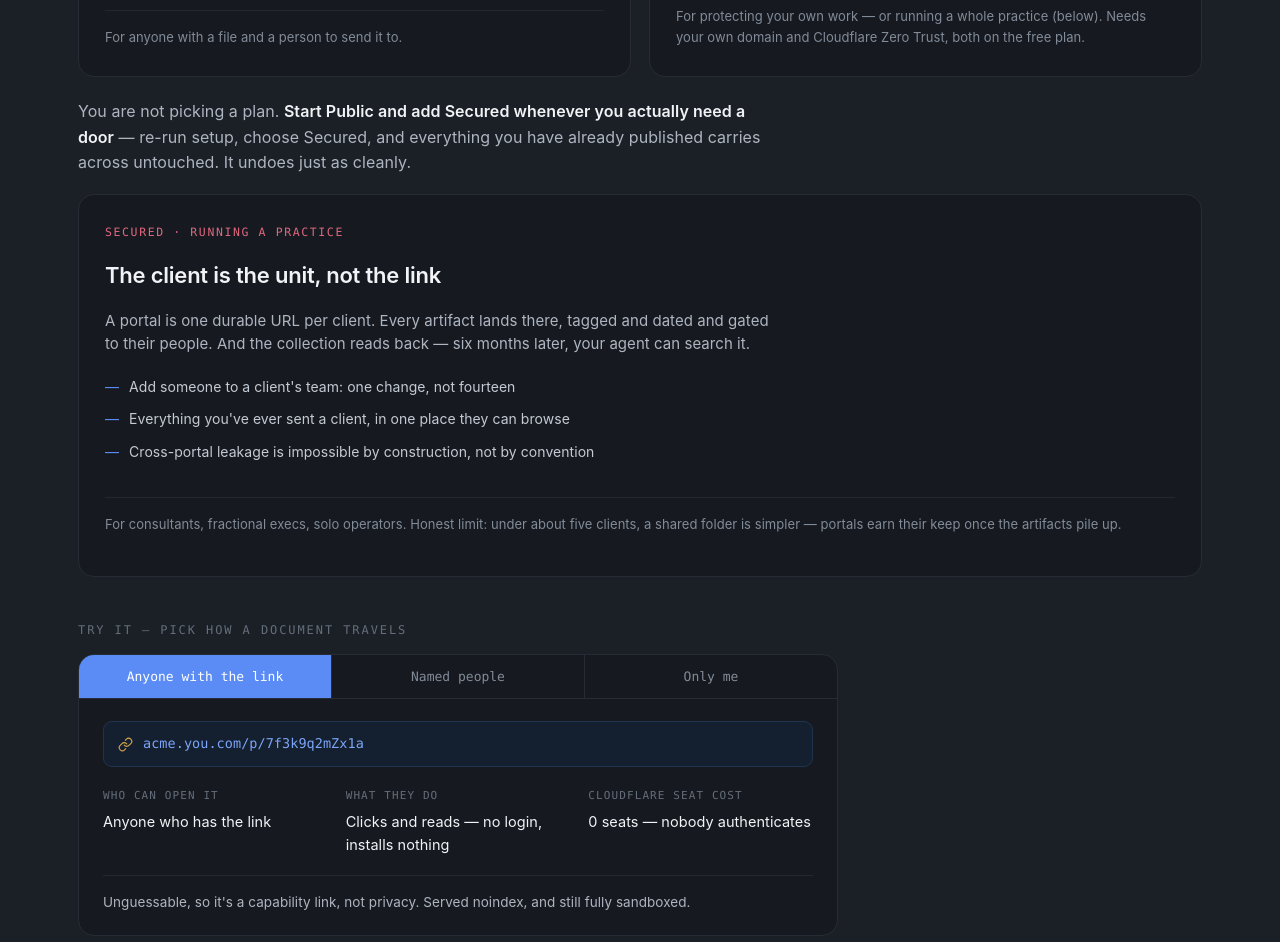
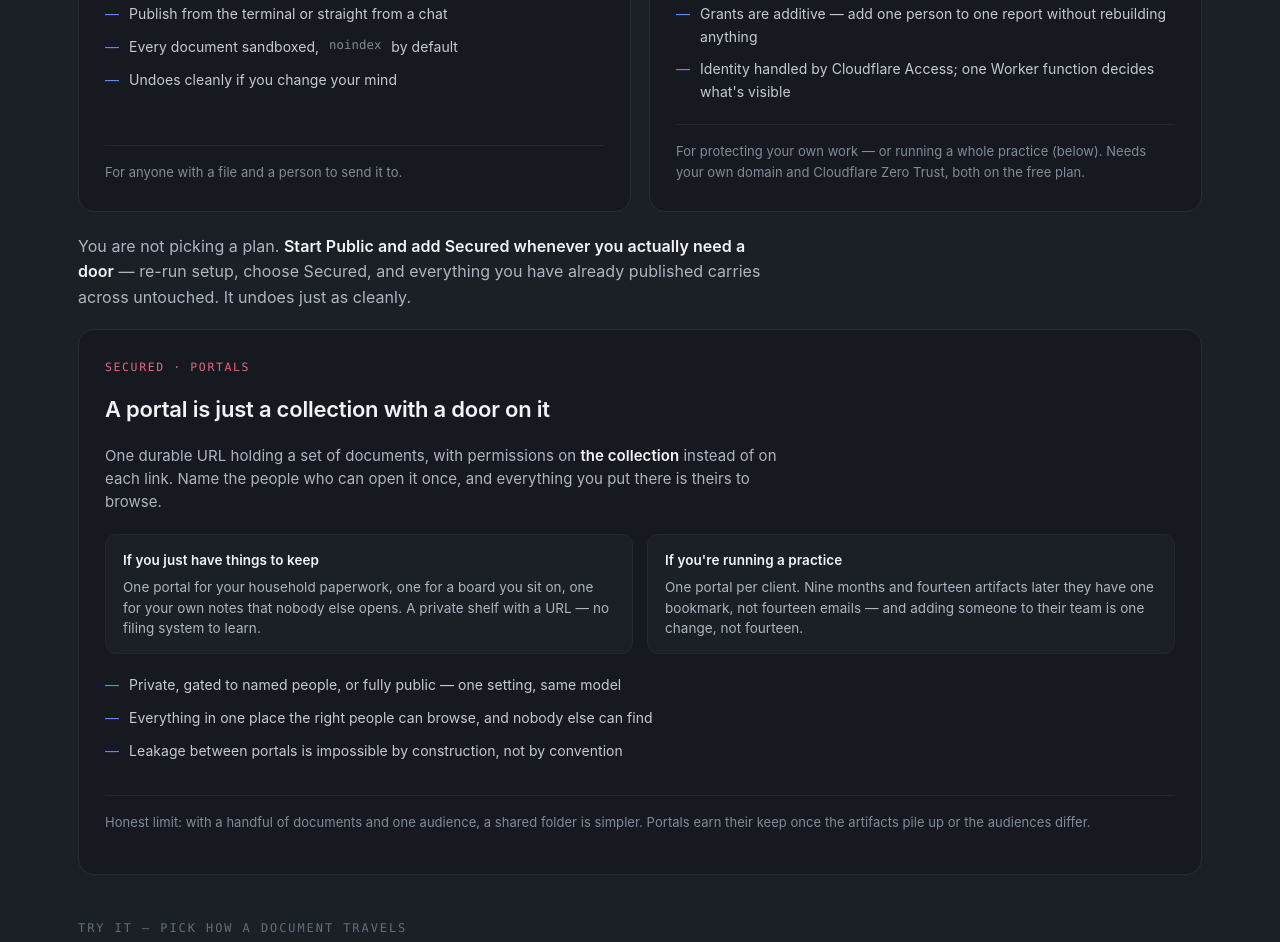
Before and after one commit to danjamk/pagevault, a website: page docs/index.html in a window 1280 px wide. Shown: the part 1878-2820 px from the top of the page. Drawn offline with Linux system fonts and the light colour scheme.

Commit message:
docs: say AI, and stop framing portals as a consultant's tool
Four fixes to the product page, all about who the reader thinks the page is
talking to.

Markdown was missing from the problem statement. The page opened on "an HTML
file is the one thing nothing will carry" and never mentioned the format an
AI actually hands you by default. Outside a developer's editor Markdown
arrives as a wall of asterisks — the same failure.

Portals read as a consulting feature. They were introduced under "running a
practice" with a payoff about fourteen client artifacts, so anyone without
clients had no reason to keep reading. A portal is a collection with a door
on it, which is useful to someone who just wants a private shelf with a URL.
The card now leads with that and splits into two cases, one of which is
still the practice.

"An agent" is jargon here. The most differentiating paragraph on the page
turned on "the thing that only works because an agent is involved", which to
a general reader is ambiguous at best. It now says an AI assistant is in the
loop and shows the moment: you ask Claude a question months later and it
answers out of the client's portal instead of you hunting for a file.

The view-tracking card understated the constraint. It is `pagevault views`,
a CLI command, and it is deliberately not in the browser console: reading
Analytics Engine needs an account-scoped Cloudflare token, and the console
runs inside the Worker. Putting it there means handing the Worker a far
wider credential than it holds — the widening ADR-002 exists to prevent.
Better said out loud than left looking like a missing feature.

```diff
--- a/docs/index.html
+++ b/docs/index.html
@@ -96,7 +96,8 @@
       <p class="eyebrow quiet">The everyday version</p>
       <h2 style="font-size:clamp(26px,3.6vw,38px);line-height:1.15;font-weight:600;letter-spacing:-0.02em;color:var(--pv-ink);max-width:16ch">An HTML file is the one thing nothing will carry.</h2>
       <p style="font-size:18px;line-height:1.62;color:var(--pv-text-2);margin:24px 0 0">Drive won't render it. Email mangles it. Slack strips it. A public link is all-or-nothing, and the "just zip it" version ends with someone opening <code style="font-size:.9em;color:var(--pv-code-tx);background:var(--pv-code-bg);border:1px solid var(--pv-code-bd);border-radius:5px;padding:1px 6px">report.html</code> in Notepad.</p>
-      <p style="font-size:18px;line-height:1.62;color:var(--pv-text-2);margin:18px 0 0">So the good artifact — the infographic, the model, the write-up you and an agent spent an afternoon on — arrives as an attachment nobody opens.</p>
+      <p style="font-size:18px;line-height:1.62;color:var(--pv-text-2);margin:18px 0 0"><b style="color:var(--pv-ink);font-weight:600">Markdown has most of the same problem.</b> It is what your AI hands you by default, and outside a developer's editor it arrives as a wall of asterisks and pound signs. Both formats share one trait: they are finished work that looks unfinished everywhere you can actually send them.</p>
+      <p style="font-size:18px;line-height:1.62;color:var(--pv-text-2);margin:18px 0 0">So the good artifact — the infographic, the model, the write-up you and your AI spent an afternoon on — arrives as an attachment nobody opens.</p>
     </div>
   </div>
 </section>
@@ -142,15 +143,25 @@
 
     <!-- Running a practice — the payoff of Secured, not a third tier -->
     <div style="display:flex;flex-direction:column;background:var(--pv-surface);border:1px solid var(--pv-border);border-radius:16px;padding:28px 26px;margin-top:18px">
-      <div style="display:flex;align-items:center;gap:8px;font-family:ui-monospace,Menlo,monospace;font-size:11.5px;letter-spacing:.14em;text-transform:uppercase;color:var(--pv-lv-public);margin-bottom:16px">Secured · running a practice</div>
-      <h3 style="font-size:22px;font-weight:600;letter-spacing:-0.01em;color:var(--pv-ink)">The client is the unit, not the link</h3>
-      <p style="font-size:15px;line-height:1.55;color:var(--pv-text-2);margin:16px 0 20px;max-width:72ch">A portal is one durable URL per client. Every artifact lands there, tagged and dated and gated to their people. And the collection reads back — six months later, your agent can search it.</p>
+      <div style="display:flex;align-items:center;gap:8px;font-family:ui-monospace,Menlo,monospace;font-size:11.5px;letter-spacing:.14em;text-transform:uppercase;color:var(--pv-lv-public);margin-bottom:16px">Secured · portals</div>
+      <h3 style="font-size:22px;font-weight:600;letter-spacing:-0.01em;color:var(--pv-ink)">A portal is just a collection with a door on it</h3>
+      <p style="font-size:15px;line-height:1.55;color:var(--pv-text-2);margin:16px 0 20px;max-width:72ch">One durable URL holding a set of documents, with permissions on <b style="color:var(--pv-ink);font-weight:600">the collection</b> instead of on each link. Name the people who can open it once, and everything you put there is theirs to browse.</p>
+      <div style="display:grid;grid-template-columns:repeat(auto-fit,minmax(230px,1fr));gap:14px;margin-bottom:20px">
+        <div style="background:var(--pv-surface-2);border:1px solid var(--pv-border-2);border-radius:11px;padding:15px 17px">
+          <div style="font-size:13.5px;font-weight:600;color:var(--pv-ink);margin-bottom:6px">If you just have things to keep</div>
+          <p style="font-size:13.5px;line-height:1.5;color:var(--pv-text-2);margin:0">One portal for your household paperwork, one for a board you sit on, one for your own notes that nobody else opens. A private shelf with a URL — no filing system to learn.</p>
+        </div>
+        <div style="background:var(--pv-surface-2);border:1px solid var(--pv-border-2);border-radius:11px;padding:15px 17px">
+          <div style="font-size:13.5px;font-weight:600;color:var(--pv-ink);margin-bottom:6px">If you're running a practice</div>
+          <p style="font-size:13.5px;line-height:1.5;color:var(--pv-text-2);margin:0">One portal per client. Nine months and fourteen artifacts later they have one bookmark, not fourteen emails — and adding someone to their team is one change, not fourteen.</p>
+        </div>
+      </div>
       <ul style="list-style:none;margin:0 0 20px;padding:0;display:flex;flex-direction:column;gap:10px">
-        <li style="display:flex;gap:10px;font-size:14px;color:var(--pv-text)"><span style="color:var(--pv-accent);flex:none">—</span>Add someone to a client's team: one change, not fourteen</li>
-        <li style="display:flex;gap:10px;font-size:14px;color:var(--pv-text)"><span style="color:var(--pv-accent);flex:none">—</span>Everything you've ever sent a client, in one place they can browse</li>
-        <li style="display:flex;gap:10px;font-size:14px;color:var(--pv-text)"><span style="color:var(--pv-accent);flex:none">—</span>Cross-portal leakage is impossible by construction, not by convention</li>
+        <li style="display:flex;gap:10px;font-size:14px;color:var(--pv-text)"><span style="color:var(--pv-accent);flex:none">—</span>Private, gated to named people, or fully public — one setting, same model</li>
+        <li style="display:flex;gap:10px;font-size:14px;color:var(--pv-text)"><span style="color:var(--pv-accent);flex:none">—</span>Everything in one place the right people can browse, and nobody else can find</li>
+        <li style="display:flex;gap:10px;font-size:14px;color:var(--pv-text)"><span style="color:var(--pv-accent);flex:none">—</span>Leakage between portals is impossible by construction, not by convention</li>
       </ul>
-      <p style="padding-top:16px;border-top:1px solid var(--pv-border-2);font-size:13px;color:var(--pv-muted)">For consultants, fractional execs, solo operators. Honest limit: under about five clients, a shared folder is simpler — portals earn their keep once the artifacts pile up.</p>
+      <p style="padding-top:16px;border-top:1px solid var(--pv-border-2);font-size:13px;color:var(--pv-muted)">Honest limit: with a handful of documents and one audience, a shared folder is simpler. Portals earn their keep once the artifacts pile up or the audiences differ.</p>
     </div>
 
     <!-- Sharing simulator -->
@@ -187,7 +198,7 @@
       <div style="background:var(--pv-surface);border:1px solid var(--pv-border);border-radius:14px;padding:24px"><h3 style="font-size:17px;font-weight:600;letter-spacing:-0.01em;color:var(--pv-ink)">Publish from the conversation that made it</h3><p style="font-size:14.5px;line-height:1.55;color:var(--pv-text-2);margin:11px 0 0">The MCP server runs inside your Worker. claude.ai, Desktop, mobile, Claude Code — same server, all of them. You never export a file.</p></div>
       <div style="background:var(--pv-surface);border:1px solid var(--pv-border);border-radius:14px;padding:24px"><h3 style="font-size:17px;font-weight:600;letter-spacing:-0.01em;color:var(--pv-ink)">The link stays current</h3><p style="font-size:14.5px;line-height:1.55;color:var(--pv-text-2);margin:11px 0 0">Publishing over a title replaces the document in place, same URL. No graveyard of stale links, and it asks before it overwrites.</p></div>
       <div style="background:var(--pv-surface);border:1px solid var(--pv-border);border-radius:14px;padding:24px"><h3 style="font-size:17px;font-weight:600;letter-spacing:-0.01em;color:var(--pv-ink)">Your reader does nothing</h3><p style="font-size:14.5px;line-height:1.55;color:var(--pv-text-2);margin:11px 0 0">No account, no app, no extension. A link, or a link and a six-digit code.</p></div>
-      <div style="background:var(--pv-surface);border:1px solid var(--pv-border);border-radius:14px;padding:24px"><h3 style="font-size:17px;font-weight:600;letter-spacing:-0.01em;color:var(--pv-ink)">You can tell whether they opened it</h3><p style="font-size:14.5px;line-height:1.55;color:var(--pv-text-2);margin:11px 0 0">Secured documents record who opened what, and when. No IP addresses, no user agents, no third-party analytics — a rolling three-month window you read from your own machine.</p></div>
+      <div style="background:var(--pv-surface);border:1px solid var(--pv-border);border-radius:14px;padding:24px"><h3 style="font-size:17px;font-weight:600;letter-spacing:-0.01em;color:var(--pv-ink)">You can tell whether they opened it</h3><p style="font-size:14.5px;line-height:1.55;color:var(--pv-text-2);margin:11px 0 0">Secured documents record who opened what, and when. You read it with one command — <code style="font-size:.88em;color:var(--pv-code-tx);background:var(--pv-code-bg);border:1px solid var(--pv-code-bd);border-radius:5px;padding:1px 6px">pagevault views</code> — from your own machine, not from the browser console. That is deliberate: putting it in the console would mean handing the Worker a far wider Cloudflare credential than it holds. No IP addresses, no user agents, no third-party analytics, and a rolling three-month window.</p></div>
       <div style="background:var(--pv-surface);border:1px solid var(--pv-border);border-radius:14px;padding:24px"><h3 style="font-size:17px;font-weight:600;letter-spacing:-0.01em;color:var(--pv-ink)">Every artifact is treated as hostile</h3><p style="font-size:14.5px;line-height:1.55;color:var(--pv-text-2);margin:11px 0 0">Sandboxed iframe, strict CSP, and a test that fails the build if anyone ever grants the frame your origin.</p></div>
       <div style="background:var(--pv-surface);border:1px solid var(--pv-border);border-radius:14px;padding:24px"><h3 style="font-size:17px;font-weight:600;letter-spacing:-0.01em;color:var(--pv-ink)">It's yours</h3><p style="font-size:14.5px;line-height:1.55;color:var(--pv-text-2);margin:11px 0 0">Your Cloudflare account, your domain, your KV, your data. MIT-licensed. Delete it and it's gone; there's no vendor in the middle.</p></div>
       <div style="background:var(--pv-surface);border:1px solid var(--pv-border);border-radius:14px;padding:24px"><h3 style="font-size:17px;font-weight:600;letter-spacing:-0.01em;color:var(--pv-ink)">Nothing is stranded</h3><p style="font-size:14.5px;line-height:1.55;color:var(--pv-text-2);margin:11px 0 0">Read any document back as its original source. Export the whole system as a folder tree of plain files.</p></div>
@@ -207,7 +218,7 @@
     <div style="max-width:680px;margin:44px auto 0">
       <p style="font-size:19px;line-height:1.6;color:var(--pv-text)">Nine months into an engagement you've made fourteen artifacts for one client. Fourteen links, fourteen emails — and in March they're digging through Gmail for the architecture doc you sent in January.</p>
       <p style="font-size:19px;line-height:1.6;color:var(--pv-text-2);margin:22px 0 0">Every other tool in this category treats the link as the unit: publish a file, get a URL, done. PageVault puts permissions on the <b style="color:var(--pv-ink);font-weight:600">client</b>, and keeps their whole collection in one place.</p>
-      <p style="font-size:19px;line-height:1.6;color:var(--pv-text-2);margin:22px 0 0">Then it does the thing that only works because an agent is involved: <b style="color:var(--pv-ink);font-weight:600">the collection reads back.</b> The same connection you publish through can search it. <em style="color:var(--pv-text)">"What did we decide about the migration?"</em> is a question the portal can answer.</p>
+      <p style="font-size:19px;line-height:1.6;color:var(--pv-text-2);margin:22px 0 0">Then it does the thing that only works because <b style="color:var(--pv-ink);font-weight:600">an AI assistant is in the loop</b>: the collection reads back. Months later you ask Claude — over the very same connection you published through — <em style="color:var(--pv-text)">"what did we decide about the migration?"</em>, and it searches that client's portal and answers out of the documents themselves. You are not hunting for a file; you are asking a question.</p>
     </div>
     <div style="max-width:680px;margin:32px auto 0;background:var(--pv-code-bg);border:1px solid var(--pv-code-bd);border-radius:12px;padding:20px 22px;font-family:ui-monospace,Menlo,monospace;font-size:13.5px;line-height:1.6">
       <div style="color:var(--pv-lv-team)">→ search_portal("Acme Corp", "V2 migration")</div>
```
